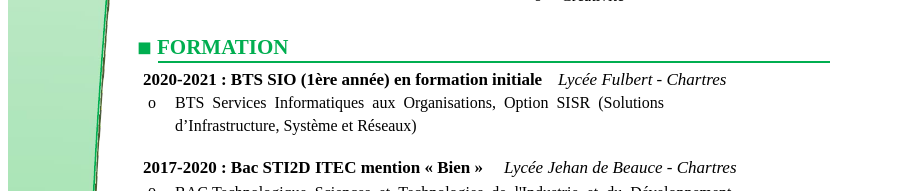
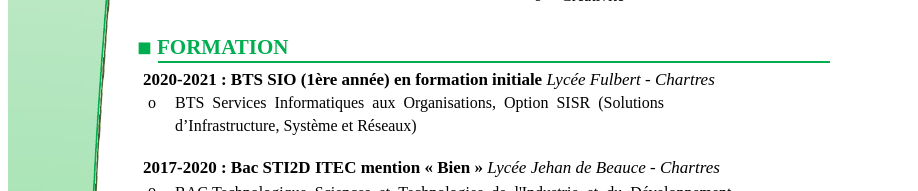
Before and after one commit to Runeria/Runeria.github.io, a plain HTML site: page index.html in a window 1280 px wide. Shown: the part 609-800 px from the top of the page, without its empty margins (0-918 px from the left). Drawn offline with Linux system fonts and the light colour scheme.

Commit message:
Update index.html

```diff
--- a/index.html
+++ b/index.html
@@ -115,14 +115,12 @@
 <p style="position:absolute;top:644px;left:143px;white-space:nowrap" class="ft09">&#160;</p>
 <p style="position:absolute;top:636px;left:149px;white-space:nowrap" class="ft010"><b>FORMATION&#160;</b></p>
 <p style="position:absolute;top:636px;left:820px;white-space:nowrap" class="ft011"><b>&#160;</b></p>
-<p style="position:absolute;top:671px;left:135px;white-space:nowrap" class="ft012"><b>2020-2021&#160;:&#160;BTS&#160;SIO&#160;(1ère&#160;année)&#160;en&#160;formation&#160;initiale&#160;</b></p>
-<p style="position:absolute;top:671px;left:550px;white-space:nowrap" class="ft019"><i>Lycée&#160;Fulbert&#160;-&#160;Chartres&#160;</i></p>
+<p style="position:absolute;top:671px;left:135px;white-space:nowrap" class="ft012"><b>2020-2021&#160;:&#160;BTS&#160;SIO&#160;(1ère&#160;année)&#160;en&#160;formation&#160;initiale&#160;</b><i>Lycée&#160;Fulbert&#160;-&#160;Chartres&#160;</i></p>
 <p style="position:absolute;top:695px;left:140px;white-space:nowrap" class="ft013">o</p>
 <p style="position:absolute;top:701px;left:150px;white-space:nowrap" class="ft014">&#160;</p>
 <p style="position:absolute;top:695px;left:167px;white-space:nowrap" class="ft05">BTS&#160;&#160;Services&#160;&#160;Informatiques&#160;&#160;aux&#160;&#160;Organisations,&#160;&#160;Option&#160;&#160;SISR&#160;&#160;(Solutions&#160;</p>
 <p style="position:absolute;top:718px;left:167px;white-space:nowrap" class="ft04">d’Infrastructure,&#160;Système&#160;et&#160;Réseaux)&#160;</p>
-<p style="position:absolute;top:759px;left:135px;white-space:nowrap" class="ft012"><b>2017-2020&#160;:&#160;Bac&#160;STI2D&#160;ITEC&#160;mention&#160;«&#160;Bien&#160;»&#160;</b></p>
-<p style="position:absolute;top:759px;left:496px;white-space:nowrap" class="ft019"><i>Lycée&#160;Jehan&#160;de&#160;Beauce&#160;-&#160;Chartres&#160;</i></p>
+<p style="position:absolute;top:759px;left:135px;white-space:nowrap" class="ft012"><b>2017-2020&#160;:&#160;Bac&#160;STI2D&#160;ITEC&#160;mention&#160;«&#160;Bien&#160;»&#160;</b><i>Lycée&#160;Jehan&#160;de&#160;Beauce&#160;-&#160;Chartres&#160;</i></p>
 <p style="position:absolute;top:783px;left:140px;white-space:nowrap" class="ft013">o</p>
 <p style="position:absolute;top:789px;left:150px;white-space:nowrap" class="ft014">&#160;</p>
 <p style="position:absolute;top:783px;left:167px;white-space:nowrap" class="ft031">BAC&#160;Technologique&#160;&#160;Sciences&#160;&#160;et&#160;&#160;Technologies&#160;&#160;de&#160;&#160;l'Industrie&#160;&#160;et&#160;&#160;du&#160;&#160;Développement&#160;<br/>Durable,&#160;spécialité&#160;Innovation&#160;Technologique&#160;et&#160;Éco-Conception&#160;</p>
```
